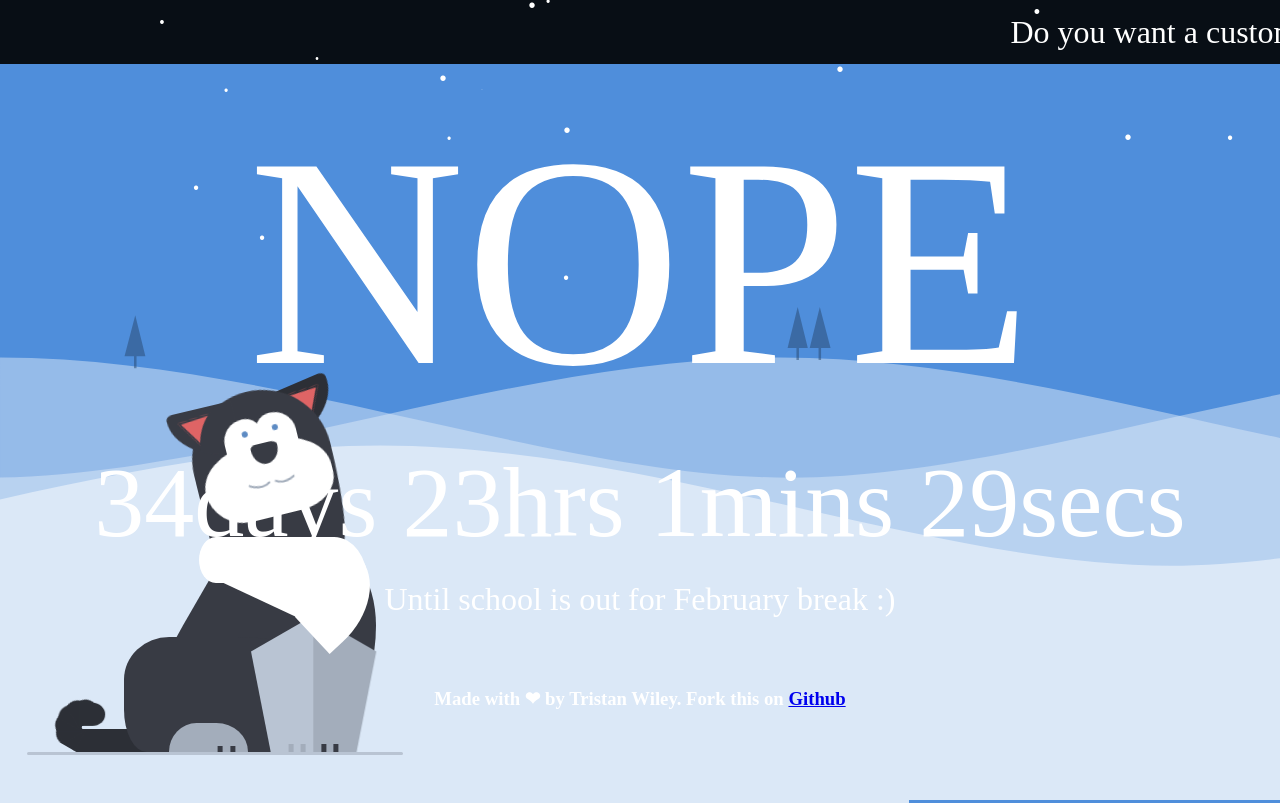
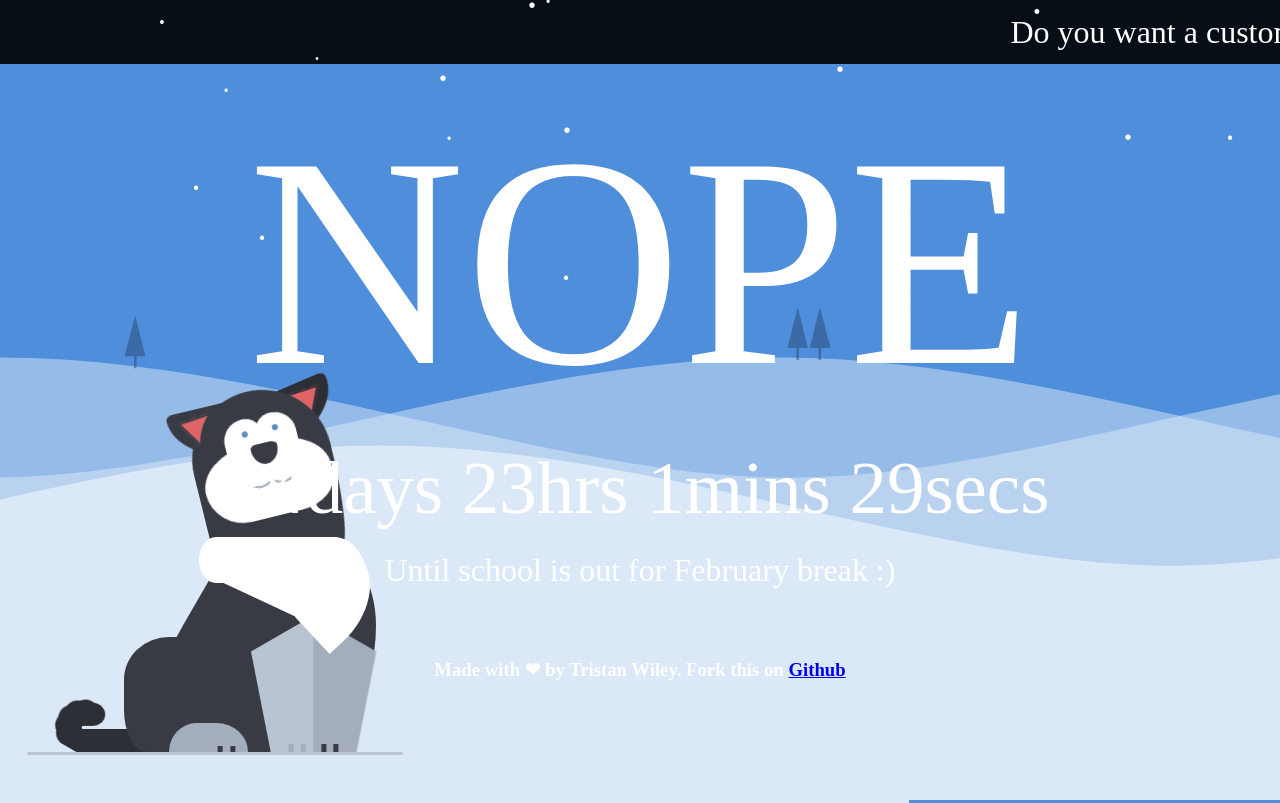
Before and after one commit to TristanWiley/IsMarcellusClosed, a plain HTML site: page index.html in a window 1280 px wide. Drawn offline with nearby package versions, Linux system fonts and the light colour scheme; no server answers; a web font is replaced by a local one.

Commit message:
Fixed layout issues

```diff
--- a/css/style.css
+++ b/css/style.css
@@ -24,7 +24,7 @@ body {
 }
 
 .count {
-    font-size: 100px;
+    font-size: 75px;
     text-align: center;
 }
 
@@ -1605,8 +1605,8 @@ body {
   -webkit-align-items: baseline;
   -ms-flex-align: baseline;
   align-items: baseline;
-  height: 100vh;
-  position: absolute;
+  height: 100%;
+  position: fixed;
   pointer-events: none;
   top: 0;
   width: 100%;
```
Also changed, not shown: index.html (+1 -1 lines).
